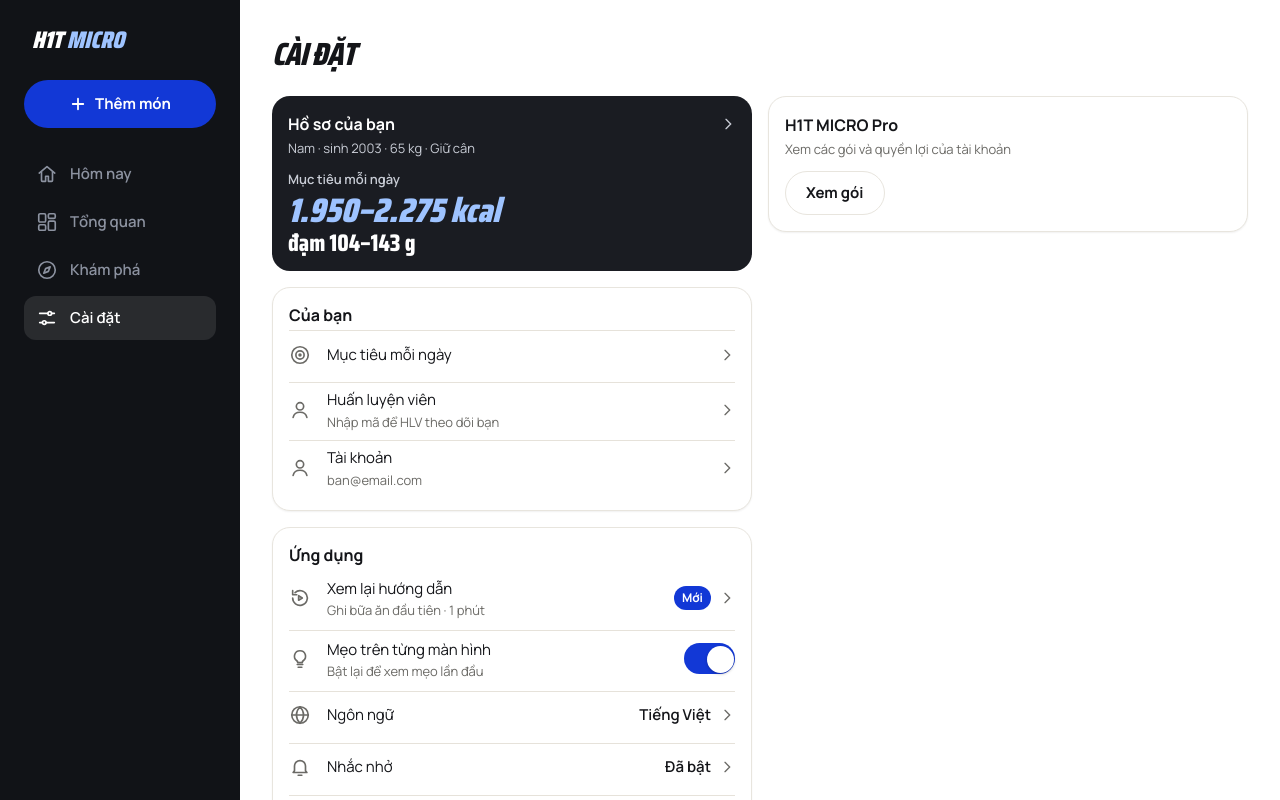
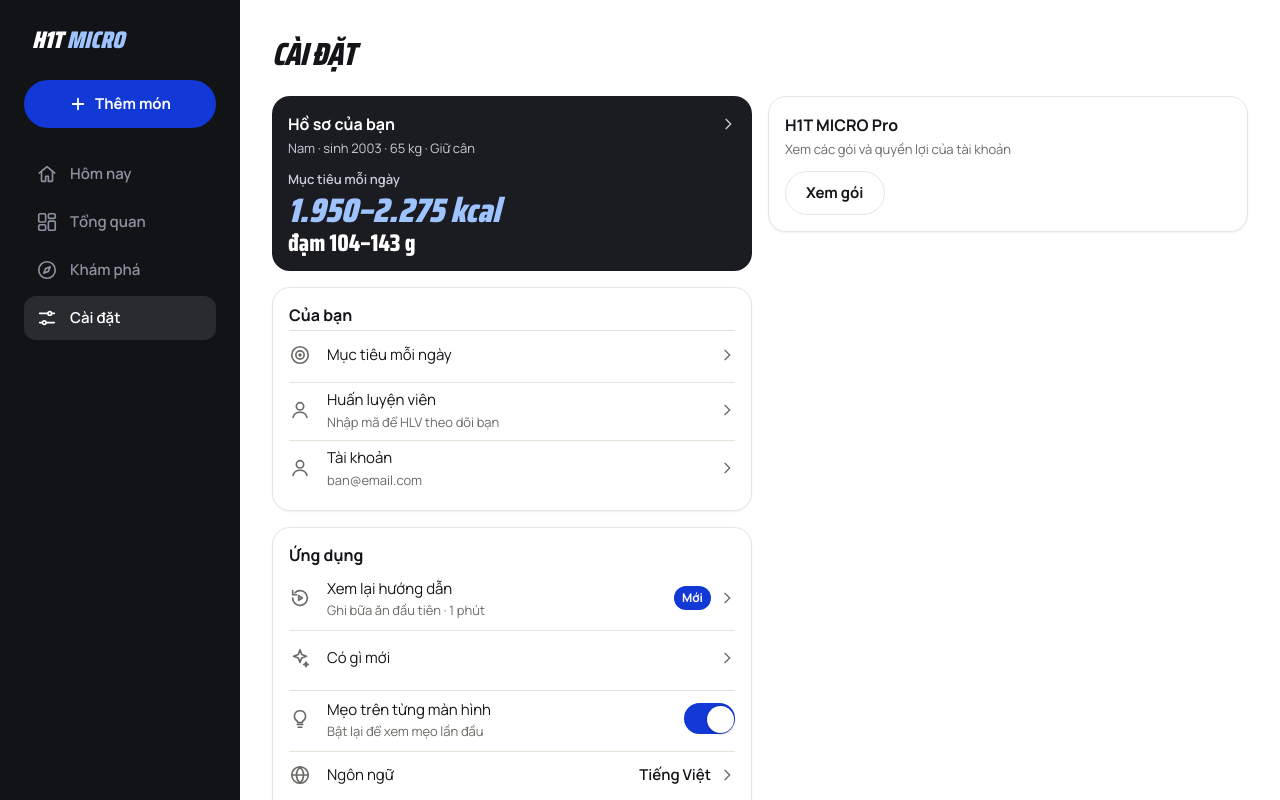
Before and after one commit to DongDuong2001/nutrition-fortifykitchen, a Next.js app in the folder apps/web/: page /settings in a window 1280 px wide. Shown: the top 800 px of the page. Built offline with nearby package versions, Linux system fonts and the light colour scheme; no server answers.

Commit message:
cc-46: Cài đặt › Có gì mới lists every release with Xem hướng dẫn to replay its tour on Hôm nay

```diff
--- /dev/null
+++ b/apps/web/app/settings/whats-new/page.tsx
@@ -0,0 +1,50 @@
+"use client";
+
+import React from "react";
+import { useRouter } from "next/navigation";
+import { AppHeader } from "@/components/ui/app-header";
+import { AppShell } from "@/components/ui/app-shell";
+import { Card } from "@/components/ui/card";
+import { PillButton } from "@/components/ui/pill-button";
+import { ReleaseItems } from "@/components/whats-new/whats-new-sheet";
+import { useBack } from "@/hooks/use-back";
+import { HOME_ROUTE } from "@/lib/nav";
+import { markWhatsNewSeen } from "@/lib/onboarding-store";
+import { RELEASES, latestRelease, type Release } from "@/lib/releases";
+import { writeWhatsNewTour } from "@/lib/tour-bus";
+
+/** Cài đặt › Có gì mới (cc-46): every release, newest first, and "Xem hướng dẫn" to replay its tour on Hôm nay. */
+export default function WhatsNewPage() {
+  const goBack = useBack();
+  const router = useRouter();
+  const replay = (release: Release) => {
+    if (release.id === latestRelease()?.id) markWhatsNewSeen(release.id);
+    writeWhatsNewTour({ releaseId: release.id, index: 0 });
+    router.push(HOME_ROUTE);
+  };
+
+  return (
+    <AppShell>
+      <AppHeader variant="sub" title="Có gì mới" onBack={goBack} backLabel="Quay lại" alignGroup="settings-header" />
+      <main className="mx-auto flex w-full max-w-[560px] flex-1 flex-col gap-3 px-4 pb-8 pt-4">
+        {RELEASES.map((release) => (
+          <Card as="section" key={release.id} aria-labelledby={`release-${release.id}`} className="flex flex-col gap-2">
+            <h2 id={`release-${release.id}`} data-align-group={`release-${release.id}`} className="m-0 text-xs font-bold text-cobalt">
+              Cập nhật {release.date}
+            </h2>
+            <div data-align-group={`release-${release.id}`}>
+              <ReleaseItems release={release} alignGroup={`release-items-${release.id}`} />
+            </div>
+            {release.tour && release.tour.length > 0 && (
+              <div data-align-group={`release-${release.id}`}>
+                <PillButton variant="secondary" onClick={() => replay(release)}>
+                  Xem hướng dẫn
+                </PillButton>
+              </div>
+            )}
+          </Card>
+        ))}
+      </main>
+    </AppShell>
+  );
+}
--- a/apps/web/components/settings/profile-cards.tsx
+++ b/apps/web/components/settings/profile-cards.tsx
@@ -230,6 +230,9 @@ export function AppCard() {
         </Row>
       </RowGroup>
       <RowGroup>
+        <Row icon={SETTINGS_ICONS.news} label="Có gì mới" href="/settings/whats-new" className="min-h-[56px]" />
+      </RowGroup>
+      <RowGroup>
         <Row icon={SETTINGS_ICONS.tips} label="Mẹo trên từng màn hình" hint="Bật lại để xem mẹo lần đầu" showChevron={false} className="min-h-[56px]">
           <Switch
             checked={flags ? !flags.tipsOff : true}
--- a/apps/web/components/settings/settings-icons.tsx
+++ b/apps/web/components/settings/settings-icons.tsx
@@ -15,6 +15,12 @@ export const SETTINGS_ICONS = {
       <path d="M4 12a8 8 0 1 0 2.6-5.9" />
       <path d="M4 4v4.5h4.5" />
       <path d="M10.5 9.5v5l4-2.5z" />
+    </Svg>
+  ),
+  news: (
+    <Svg>
+      <path d="M12 3l1.9 5.1L19 10l-5.1 1.9L12 17l-1.9-5.1L5 10l5.1-1.9z" />
+      <path d="M18.5 16.5l.7 1.8 1.8.7-1.8.7-.7 1.8-.7-1.8-1.8-.7 1.8-.7z" />
     </Svg>
   ),
   tips: (
```
Also changed, not shown: 1 other file (tests, documents, lock files or other folders).
